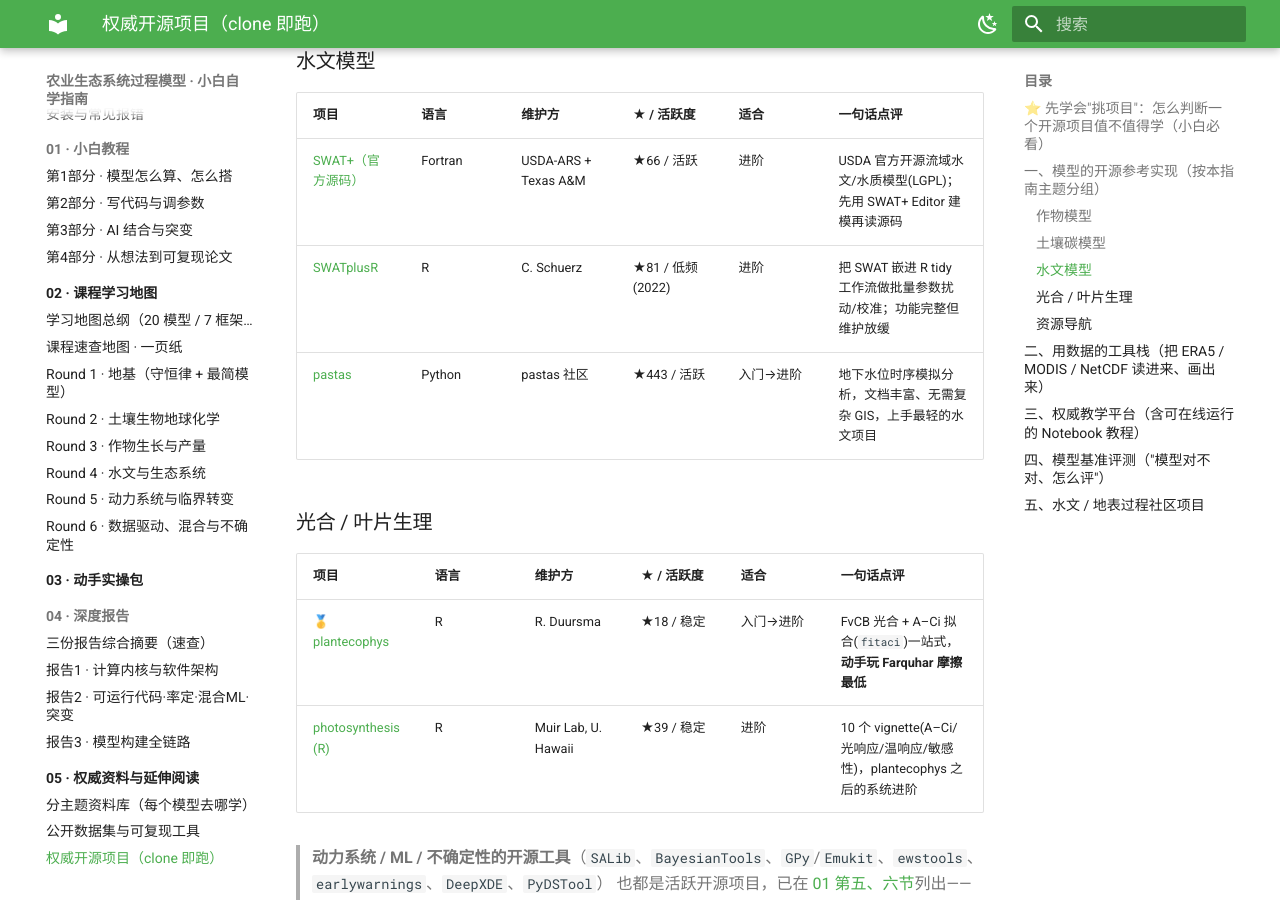
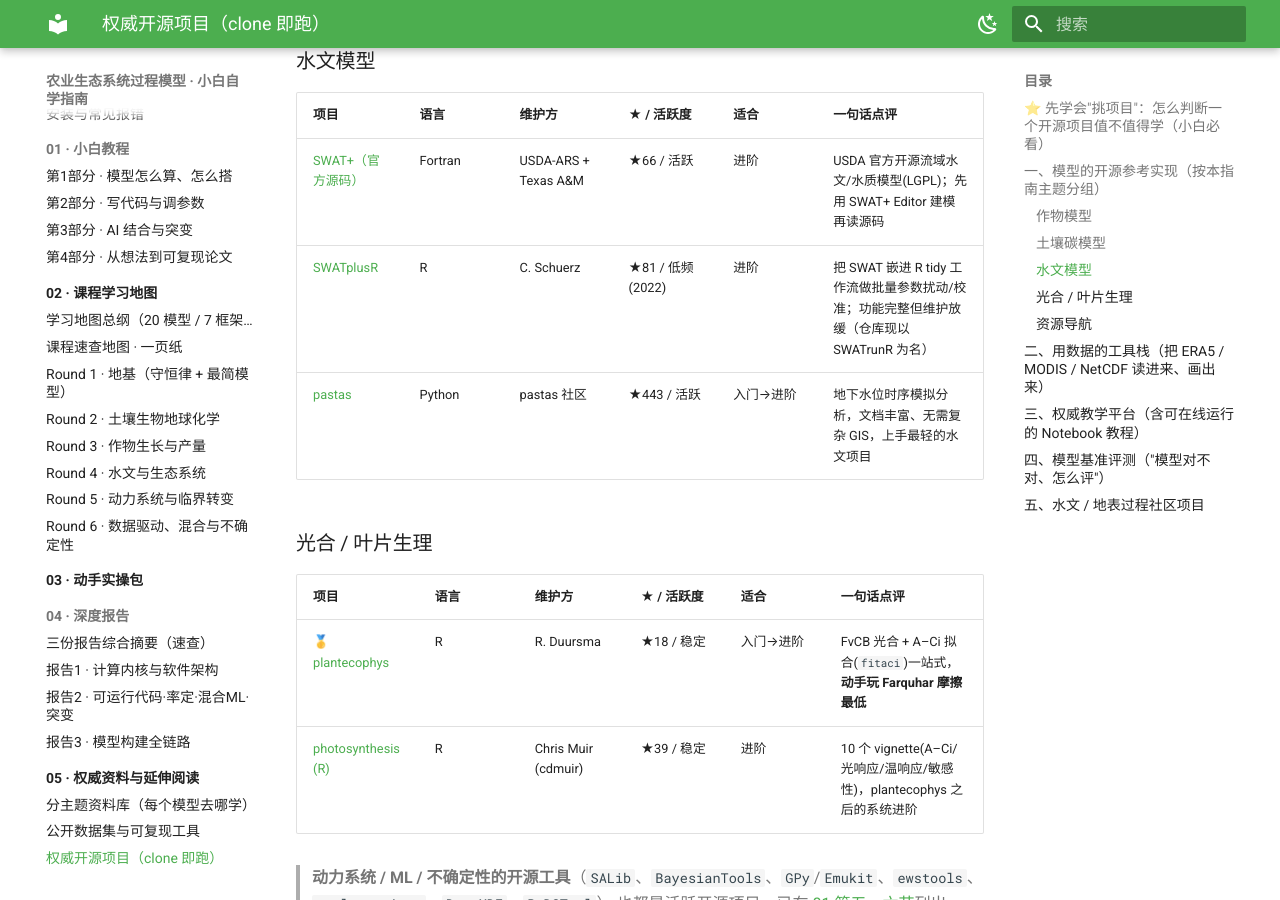
Before and after one commit to FKNLEDGE/mechanic-models, an MkDocs documentation site: the page built from docs/05_权威资料与延伸阅读/03_权威开源项目.md, in a window 1280 px wide and 900 px high, scrolled down 2393 px. Built offline with MkDocs 1.6.1 and Material for MkDocs 9.7.7, drawn with Linux system fonts in a browser that asks for light colours.

Commit message:
校对修正：photosynthesis→cdmuir、标注 SWATrunR、Penning de Vries 改用 WUR 全文链接
抽检发现并修正：
- 01：Penning de Vries《Simulation of Ecophysiological Processes》的 archive.org ID 经 WebSearch
  无法证实(疑似错误)，改用 Wageningen 官方仓库 edepot.wur.nl/108856 全文链接(更权威且免费)
- 03：photosynthesis 仓库规范 owner 为 cdmuir(原 muir-lab 经核为重定向)；SWATplusR 注明仓库现以 SWATrunR 为名
核实通过(无需改)：Lab2 确用 pcse、Lab4 确用 SALib；aquacrop/SticsRPacks/SWATplusR/DMB-supplements/
RothC_Code/von Caemmerer/Goudriaan/plantecophys-fitaci 链接均确认有效；mkdocs build 通过、无失效内链

https://claude.ai/code/session_013F5J5U7h2P4iDVfSRRw8Jd

```diff
--- a/docs/05_权威资料与延伸阅读/03_权威开源项目.md
+++ b/docs/05_权威资料与延伸阅读/03_权威开源项目.md
@@ -53,7 +53,7 @@
 | 项目 | 语言 | 维护方 | ★ / 活跃度 | 适合 | 一句话点评 |
 |---|---|---|---|---|---|
 | [SWAT+（官方源码）](https://github.com/SWAT-model/SWATplus) | Fortran | USDA-ARS + Texas A&M | ★66 / 活跃 | 进阶 | USDA 官方开源流域水文/水质模型(LGPL)；先用 SWAT+ Editor 建模再读源码 |
-| [SWATplusR](https://github.com/chrisschuerz/SWATplusR) | R | C. Schuerz | ★81 / 低频(2022) | 进阶 | 把 SWAT 嵌进 R tidy 工作流做批量参数扰动/校准；功能完整但维护放缓 |
+| [SWATplusR](https://github.com/chrisschuerz/SWATplusR) | R | C. Schuerz | ★81 / 低频(2022) | 进阶 | 把 SWAT 嵌进 R tidy 工作流做批量参数扰动/校准；功能完整但维护放缓（仓库现以 SWATrunR 为名） |
 | [pastas](https://github.com/pastas/pastas) | Python | pastas 社区 | ★443 / 活跃 | 入门→进阶 | 地下水位时序模拟分析，文档丰富、无需复杂 GIS，上手最轻的水文项目 |
 
 ### 光合 / 叶片生理
@@ -61,7 +61,7 @@
 | 项目 | 语言 | 维护方 | ★ / 活跃度 | 适合 | 一句话点评 |
 |---|---|---|---|---|---|
 | 🥇 [plantecophys](https://github.com/RemkoDuursma/plantecophys) | R | R. Duursma | ★18 / 稳定 | 入门→进阶 | FvCB 光合 + A–Ci 拟合(`fitaci`)一站式，**动手玩 Farquhar 摩擦最低** |
-| [photosynthesis (R)](https://github.com/muir-lab/photosynthesis) | R | Muir Lab, U. Hawaii | ★39 / 稳定 | 进阶 | 10 个 vignette(A–Ci/光响应/温响应/敏感性)，plantecophys 之后的系统进阶 |
+| [photosynthesis (R)](https://github.com/cdmuir/photosynthesis) | R | Chris Muir (cdmuir) | ★39 / 稳定 | 进阶 | 10 个 vignette(A–Ci/光响应/温响应/敏感性)，plantecophys 之后的系统进阶 |
 
 > **动力系统 / ML / 不确定性的开源工具**（`SALib`、`BayesianTools`、`GPy`/`Emukit`、`ewstools`、`earlywarnings`、`DeepXDE`、`PyDSTool`）
 > 也都是活跃开源项目，已在 [01 第五、六节](01_分主题资料库.md)列出——用前按上面的"挑项目"清单核一遍即可。
```
Also changed, not shown: docs/05_权威资料与延伸阅读/01_分主题资料库.md (+1 -1 lines).
